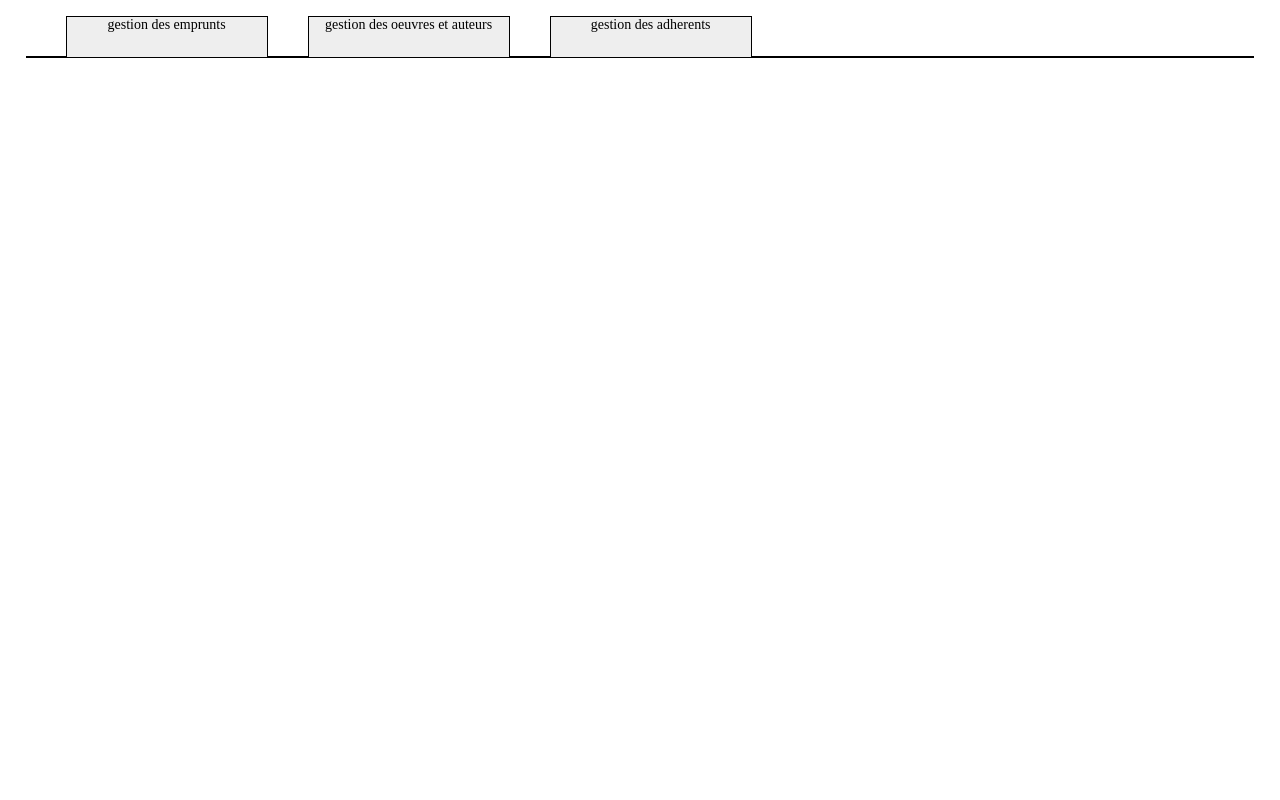
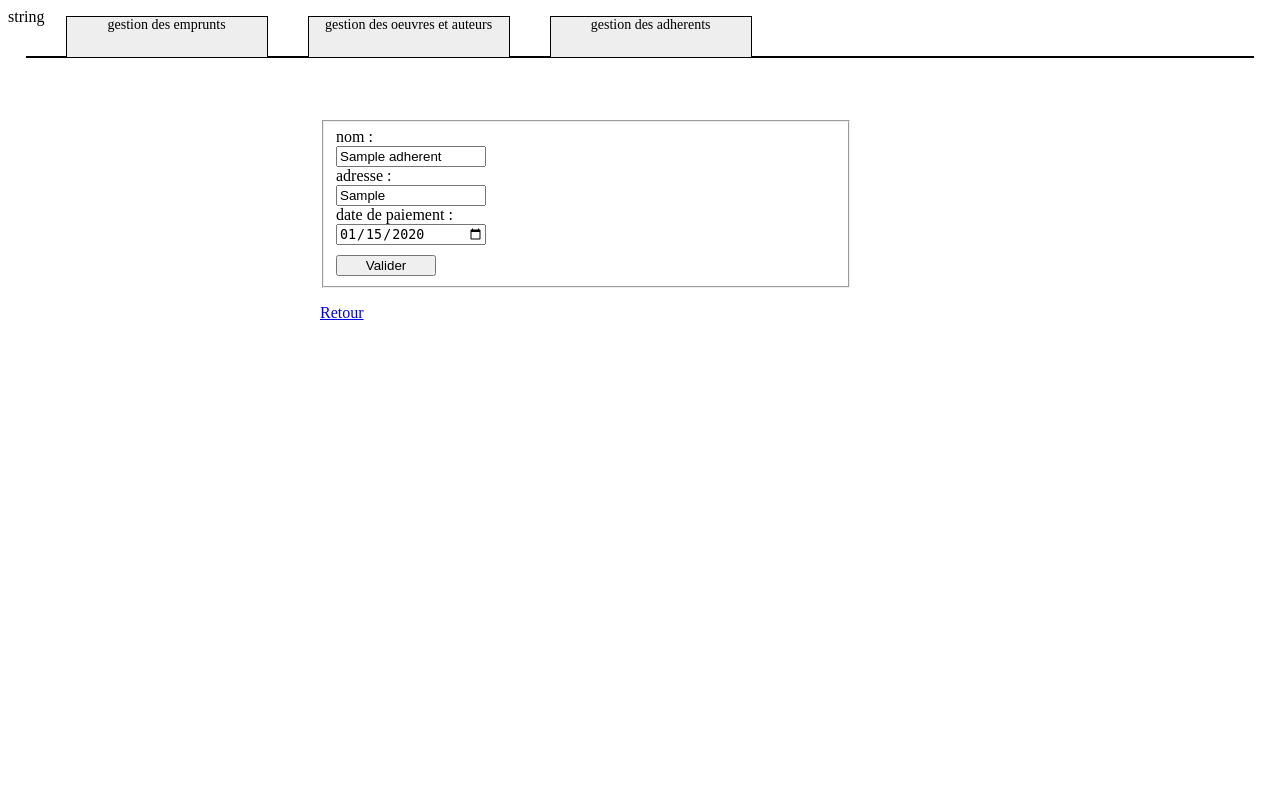
Before and after one commit to Dhovabear/BDD_MiniProjet, a PHP site: page /Adherent_edit.php?idToEdit=1 in a window 1280 px wide. Run offline with PHP 8.4, Linux system fonts and the light colour scheme; tables that the repository leaves empty hold one stand-in row (values such as "Sample post"); data that the repository does not hold is empty.

Commit message:
leloleoeleol

```diff
--- a/Adherent_add.php
+++ b/Adherent_add.php
@@ -1,5 +1,6 @@
 <?php
 include ("connexion_bdd.php");
+include ("fonctionsUtiles.php");
 // traitement
 if(isset($_POST)  )  // si il existe certaines variables dans le tableau associatif $_POST
 {                    // le formulaire vient d'être soumis
--- a/Adherent_edit.php
+++ b/Adherent_edit.php
@@ -6,11 +6,46 @@ if(isset($_POST)  )  // si il existe certaines variables dans le tableau associa
 
 }
 
-// affichage de la vue
+if(isset($_GET)){
+    if(isset($_GET["idToEdit"])){
+        $commande = "SELECT * FROM ADHERENT WHERE idAdherent = ".$_GET["idToEdit"].";";
+        $adherent = $bdd->query($commande)->fetch();
+        echo "string";
+    }
+}
+
+
+  if(isset($_POST["form_insert_Adherent_Valider"]) AND isset($_POST["nomAdherent"])  AND isset($_POST["adresse"]) AND isset($_POST["datePaiement"])){
+
+      $nomAdherent=$_POST["nomAdherent"];
+      $adresse=$_POST["adresse"];
+      $datePaiement=$_POST["datePaiement"];
+
+
+
+      $chaine_SQL="UPDATE ADHERENT SET nomAdherent='".$nomAdherent."',adresse='".$adresse."',datePaiement'".$datePaiement."') WHERE idAdherent='".$_GET['idAdherent']."';'";
+
+      $nbrInsert= $bdd->query($chaine_SQL);
+
+      header("Location: Adherent_show.php");
+      }
+
+
 ?>
+
 <?php include ("v_head.php");  ?>
 <?php include ("v_nav.php");  ?>
 
-<!-- affichage(vue) relatif à la page -->
+<div class="row">
+  <form action="Adherent_edit.php?idToEdit="<?php echo $_GET['idAdherent']?>. method="post">
+    <fieldset>
+      nom : <input type="text" name="nomAdherent" value="<?php echo $adherent['nomAdherent']?>" />
+      adresse : <input type="text" name="adresse" value="<?php echo $adherent['adresse']?>" />
+      date de paiement : <input type="date" name="datePaiement" value="<?php echo $adherent['datePaiement']?>" />
+      <input type="submit" name="form_insert_Adherent_Valider" value="Valider" />
+    </fieldset>
+  </form>
+  <a href="Adherent_show.php">Retour</a>
+</div>
 
 <?php include ("v_foot.php");  ?>
--- a/Adherent_show.php
+++ b/Adherent_show.php
@@ -37,7 +37,7 @@ if(isset($_POST)  )  // si il existe certaines variables dans le tableau associa
             echo "<tr><td>".$row['idAdherent']."</td><td>".$row['nomAdherent'].
             "</td><td>".$row['adresse']."</td><td>".$row['datePaiement'].
             "</td><td><a href='Adherent_show.php?suprimer=".$row['idAdherent'].
-            "'>Suprimer</a></td>";?>
+            "'>Suprimer</a></td><td><a href='Adherent_edit.php?idToEdit=".$row['idAdherent']."'>Modifier</a></td>";?>
     <?php endforeach;?>
   </table>
 </div>
```
